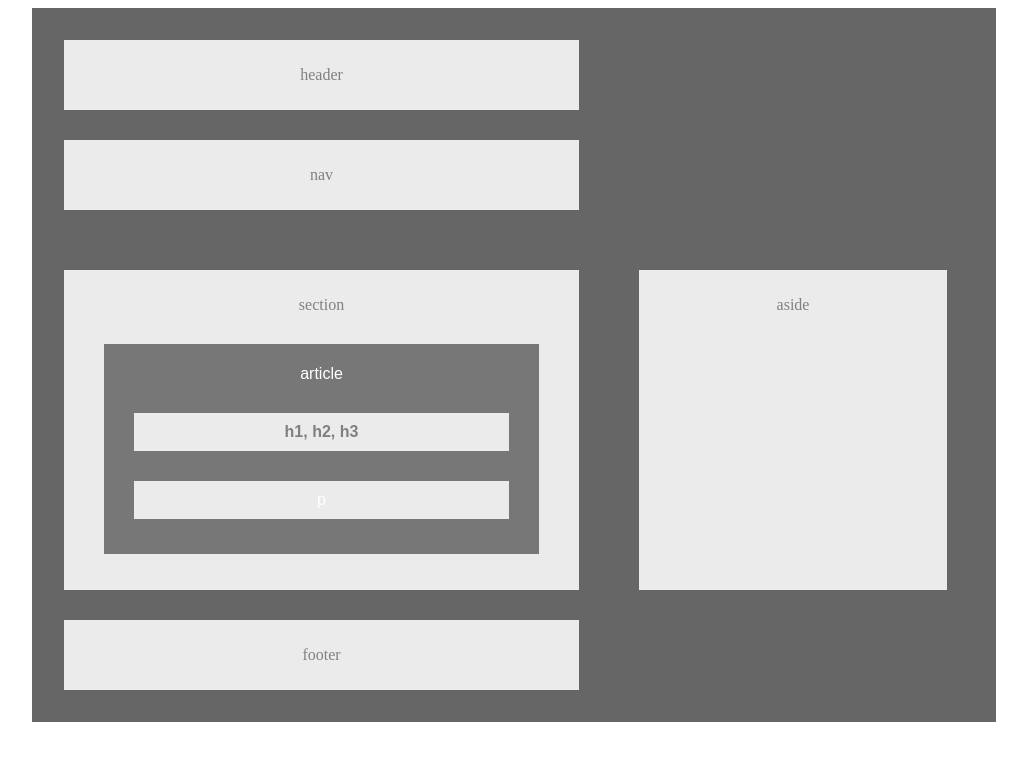
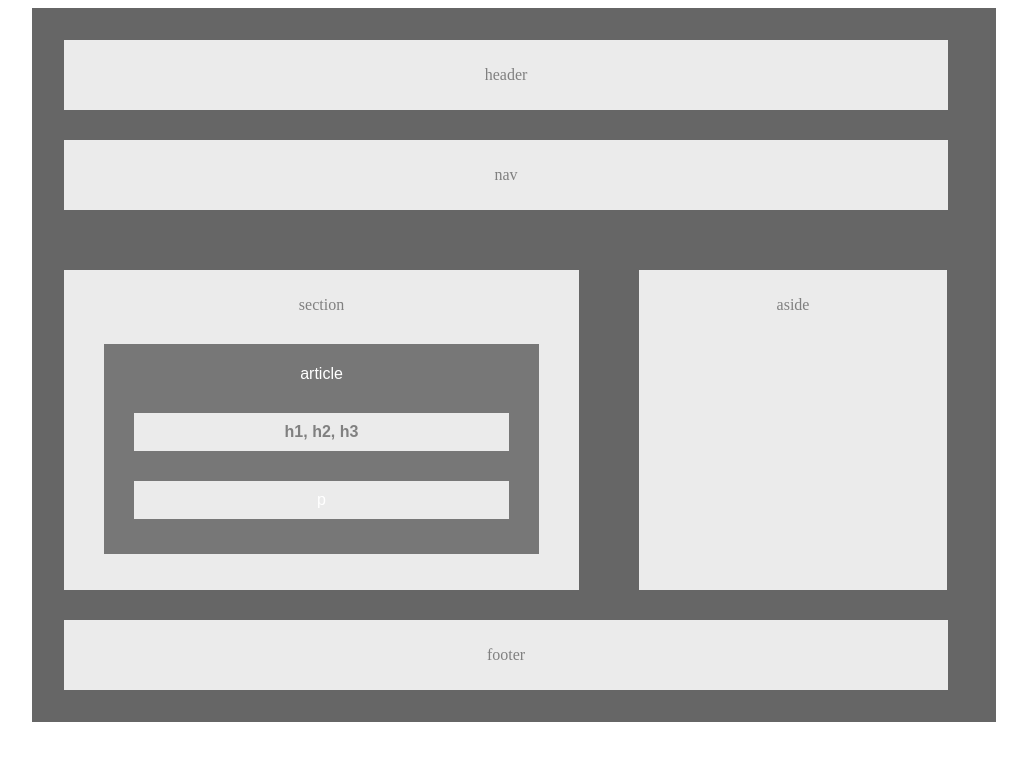
Before and after one commit to Romibabe/HW-Wireframe, a plain HTML site: page index.html in a window 1280 px wide. Shown: the whole page, without its empty margins (126-1153 px from the left). Drawn offline with Linux system fonts and the light colour scheme.

Commit message:
Ready to submit

```diff
--- a/style.css
+++ b/style.css
@@ -14,16 +14,10 @@ background-color: #ebebeb;
 margin:30px;
 padding: 10px;
 text-align: center;
-width:495px;
+width:90%;
 
 }
 
-header {
-margin:30px;
-padding: 10px;
-width:495px;
-
-}
 
 section{
 width:495px;
```
